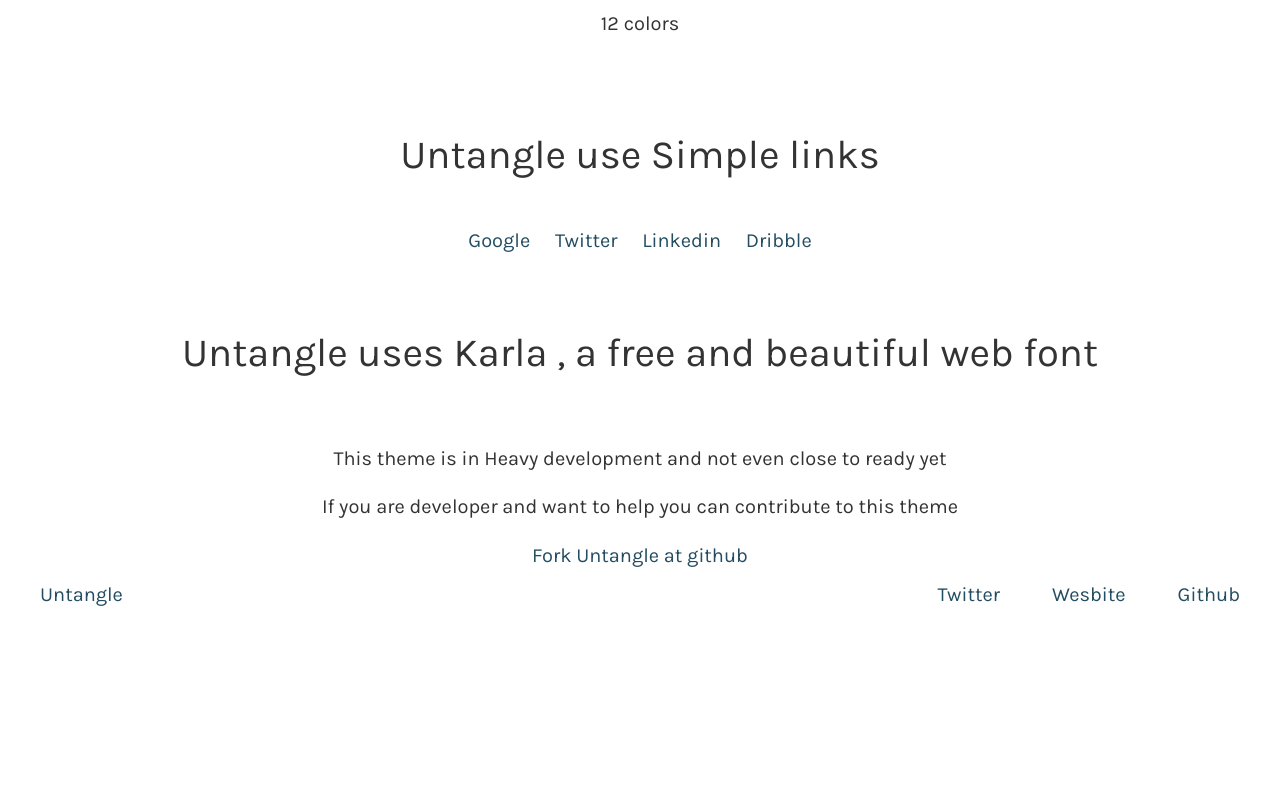
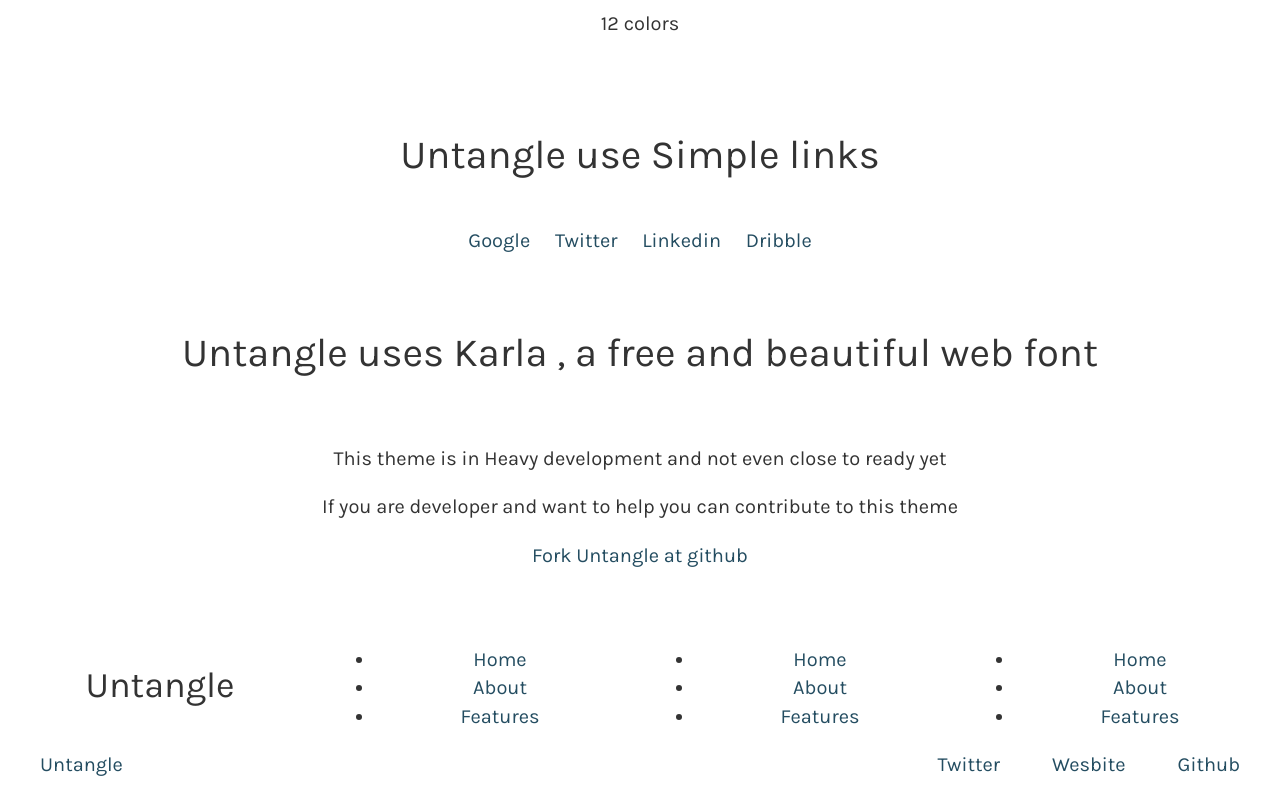
Before and after one commit to justanothermanoj/Untangle, a plain HTML site: page index.html in a window 1280 px wide. Shown: the part 1292-2092 px from the top of the page. Before the commit the page ends 1921 px from the top, so only its background shows below. Drawn offline with nearby package versions, Linux system fonts and the light colour scheme.

Commit message:
added footer nav

```diff
--- a/index.html
+++ b/index.html
@@ -88,18 +88,48 @@
                         <a target="_blank" href="https://github.com/justanothermanoj/Untangle" data-toggle="tooltip" data-placement="top" title="justanothermanoj/Untangle" class="link">Fork Untangle at github</a>
                     </div>
                 </div>
+                <div class="box">
+                </div>
             </section>
             <!-- end : section : content -->
         </section>
         <!-- start : section : footer -->
         <section id="site-footer">
+            <section id="footer-nav">
+                <div class="row">
+                    <div class="col-lg-3 col-md-3 col-sm-6 col-xs-12">
+                        <h1 class="heading">Untangle</h1>
+                    </div>
+                    <div class="col-lg-3 col-md-3 col-sm-6 col-xs-12">
+                        <ul>
+                            <li><a href="">Home</a></li>
+                            <li><a href="">About</a></li>
+                            <li><a href="">Features</a></li>
+                        </ul>
+                    </div>
+                    <div class="col-lg-3 col-md-3 col-sm-6 col-xs-12">
+                        <ul>
+                            <li><a href="">Home</a></li>
+                            <li><a href="">About</a></li>
+                            <li><a href="">Features</a></li>
+                        </ul>
+                    </div>
+                    <div class="col-lg-3 col-md-3 col-sm-6 col-xs-12">
+                        <ul>
+                            <li><a href="">Home</a></li>
+                            <li><a href="">About</a></li>
+                            <li><a href="">Features</a></li>
+                        </ul>
+                    </div>
+                </div>
+            </section>
             <section id="footer-info">
                 <div class="container-fluid">
                     <ul class="nav nav-pills centered pull-left">
                         <li>
                             <a class="link" href="">
-        						Untangle
-        					</a>
+                                Untangle
+                            </a>
                         </li>
                     </ul>
                     <ul class="nav nav-pills centered pull-right">
```
